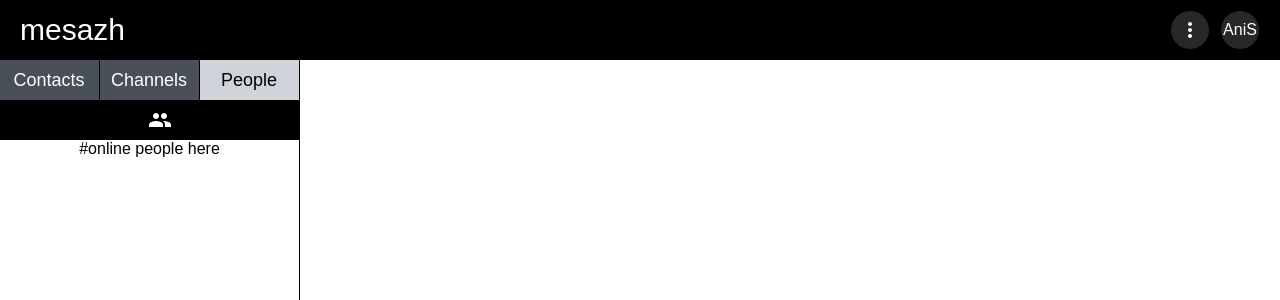
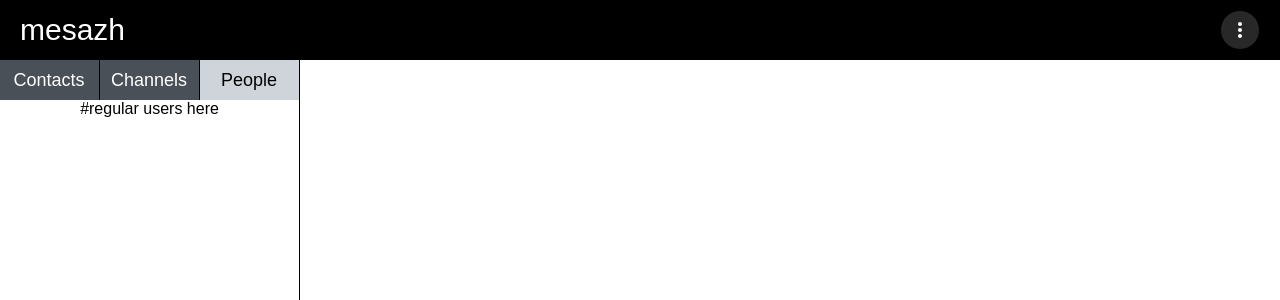
Before and after one commit to mesazh/Frontend, a Next.js app: page / in a window 1280 px wide. Both pictures are taken after a click on the element "People". Shown: the top 300 px of the page. Built offline with nearby package versions, Linux system fonts and the light colour scheme; a web font is replaced by a local one.

Commit message:
replaced theme,logout and userMascot with menu option in navbar

```diff
--- a/components/Navbar.tsx
+++ b/components/Navbar.tsx
@@ -1,24 +1,45 @@
-import React from "react";
+import React, { useState, useEffect } from "react";
 import styled from "styled-components";
 import ColorLensOutlinedIcon from "@mui/icons-material/ColorLensOutlined";
-import MoreHorizIcon from "@mui/icons-material/MoreHoriz";
-import MoreVertIcon from '@mui/icons-material/MoreVert';;
+import MoreVertIcon from "@mui/icons-material/MoreVert";
+import ExitToAppIcon from "@mui/icons-material/ExitToApp";
 
 interface Props {}
 
 const Navbar = () => {
+  const [onclickToolkitVisibilityStatus, setOnclickToolkitVisibilityStatus] =
+    useState("hidden");
+  const settingsButtonHandler = (e: any) => {
+    e.preventDefault();
+    onclickToolkitVisibilityStatus === "hidden"
+      ? setOnclickToolkitVisibilityStatus("visible")
+      : setOnclickToolkitVisibilityStatus("hidden");
+  };
   return (
     <NavbarContainer>
       <AppLogo>mesazh</AppLogo>
       <Group2>
-        {/* <UserMascott>
-          <ColorLensOutlinedIcon />
-        </UserMascott> */}
-        <UserMascott>
+        <OnclickToolkit visibilityStatus={onclickToolkitVisibilityStatus}>
+          <ToolkitOption>
+            <UserMascott>AniS</UserMascott>
+            <mark>Anivar Saurak</mark>
+          </ToolkitOption>
+          <ToolkitOption>
+            <IconWrapper>
+              <ExitToAppIcon />
+            </IconWrapper>
+            <mark>Sign Out</mark>
+          </ToolkitOption>
+          <ToolkitOption>
+            <IconWrapper>
+              <ColorLensOutlinedIcon />
+            </IconWrapper>
+            <mark>Theme</mark>
+          </ToolkitOption>
+        </OnclickToolkit>
+        <SettingsNavIcon onClick={settingsButtonHandler}>
           <MoreVertIcon />
-        </UserMascott>
-        {/* <SignOutButton>Sign Out</SignOutButton> */}
-        <UserMascott>AniS</UserMascott>
+        </SettingsNavIcon>
       </Group2>
     </NavbarContainer>
   );
@@ -83,3 +104,68 @@ const UserMascott = styled.div`
   justify-content: center;
   align-items: center;
 `;
+
+const SettingsNavIcon = styled.div`
+  border: black 1px solid;
+  background-color: #292828;
+  border-radius: 50%;
+  width: 40px;
+  height: 40px;
+  &:hover {
+    background-color: #333232;
+    cursor: pointer;
+  }
+  display: flex;
+  flex-flow: row nowrap;
+  justify-content: center;
+  align-items: center;
+`;
+
+const IconWrapper = styled.div`
+  border: black 1px solid;
+  background-color: #292828;
+  border-radius: 50%;
+  width: 40px;
+  height: 40px;
+  &:hover {
+    background-color: #333232;
+    cursor: pointer;
+  }
+  display: flex;
+  flex-flow: row nowrap;
+  justify-content: center;
+  align-items: center;
+`;
+
+const OnclickToolkit = styled.div`
+  visibility: ${(props) => props.visibilityStatus};
+  position: relative;
+  margin-top: 180px;
+  background-color: #292828;
+  padding: 15px;
+  border: none;
+  border-radius: 5px;
+  display: flex;
+  flex-flow: column nowrap;
+  justify-content: flex-start;
+  align-items: flex-start;
+  gap: 20px;
+`;
+
+const ToolkitOption = styled.div`
+  /* margin-left:10px; */
+  display: flex;
+  flex-flow: row nowrap;
+  justify-content: flex-start;
+  align-items: center;
+  gap: 10px;
+  mark{
+    background-color:transparent;
+    color:white;
+  }
+  &:hover mark {
+    background-color:yellow;
+    cursor:pointer;
+    color:black;
+  }
+`;
--- a/components/contactOrChannelSection/PeopleSection.tsx
+++ b/components/contactOrChannelSection/PeopleSection.tsx
@@ -7,10 +7,10 @@ interface Props {}
 const PeopleSection = () => {
     return <div>
     <PeopleSectionContainer>
-    <NewPeople>
+    {/* <NewPeople>
       <PeopleIcon />
-    </NewPeople>
-    #online people here
+    </NewPeople> */}
+    #regular users here
   </PeopleSectionContainer>
 </div>
 }
```
